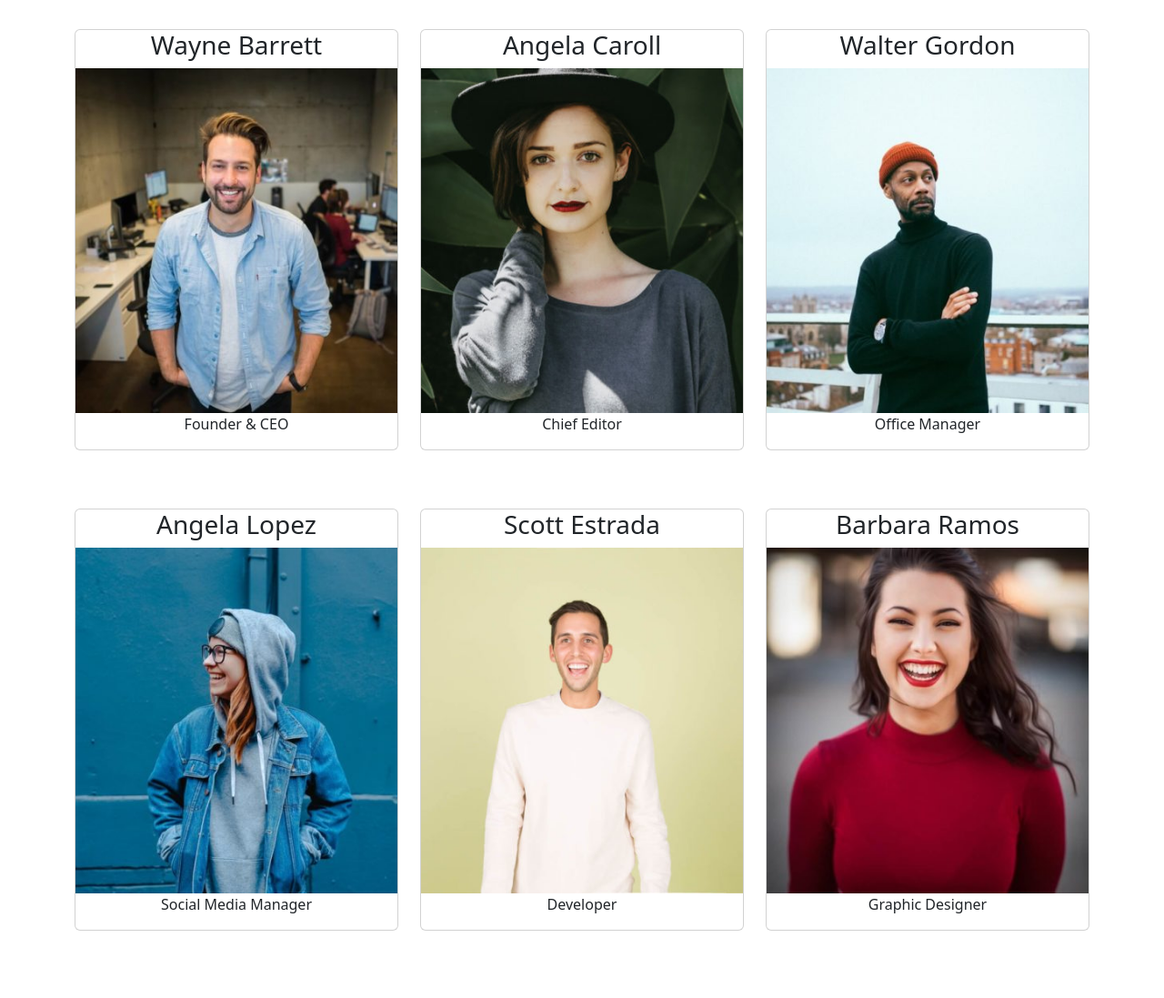
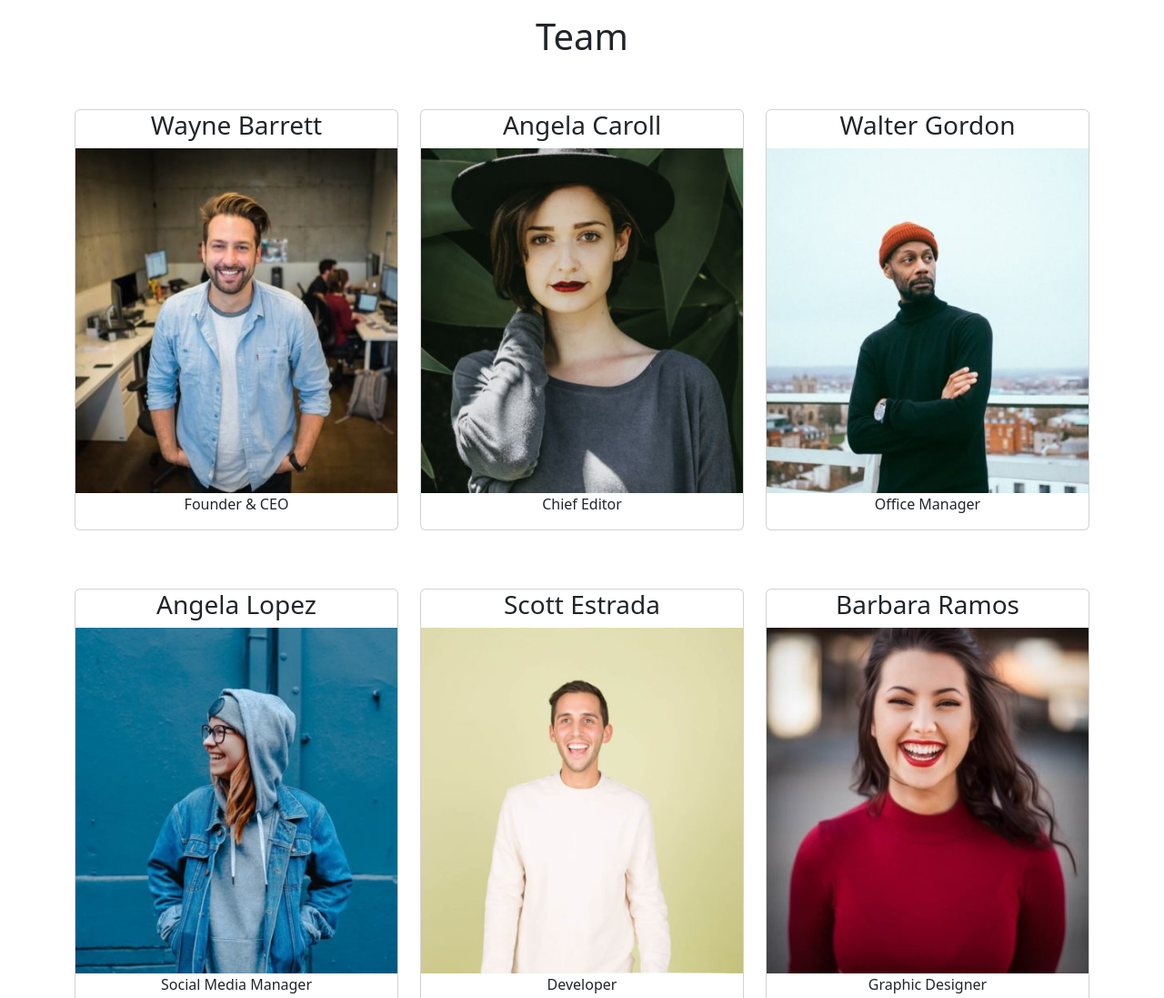
Before and after one commit to robertonesta/js-our-team, a plain HTML site: page index.html in a window 1280 px wide. Shown: the top 1097 px of the page at 91% size. Before the commit the page ends 1055 px from the top, so only its background shows below. Drawn offline with nearby package versions, Linux system fonts and the light colour scheme.

Commit message:
adding a h1

```diff
--- a/index.html
+++ b/index.html
@@ -9,11 +9,15 @@
     <link href="https://cdn.jsdelivr.net/npm/bootstrap@5.2.3/dist/css/bootstrap.min.css" rel="stylesheet" integrity="sha384-rbsA2VBKQhggwzxH7pPCaAqO46MgnOM80zW1RWuH61DGLwZJEdK2Kadq2F9CUG65" crossorigin="anonymous">
 </head>
 <body>
-
-    <div class="container">
-        <div class="row">
+    <header class="py-3 text-center">
+        <h1>Team</h1>
+    </header>
+    <main>
+        <div class="container">
+            <div class="row">
+            </div>
         </div>
-    </div>
+    </main>
     <script src="https://cdn.jsdelivr.net/npm/bootstrap@5.2.3/dist/js/bootstrap.bundle.min.js" integrity="sha384-kenU1KFdBIe4zVF0s0G1M5b4hcpxyD9F7jL+jjXkk+Q2h455rYXK/7HAuoJl+0I4" crossorigin="anonymous"></script>
     <script src="./assets/js/main.js"></script>
 </body>
```
